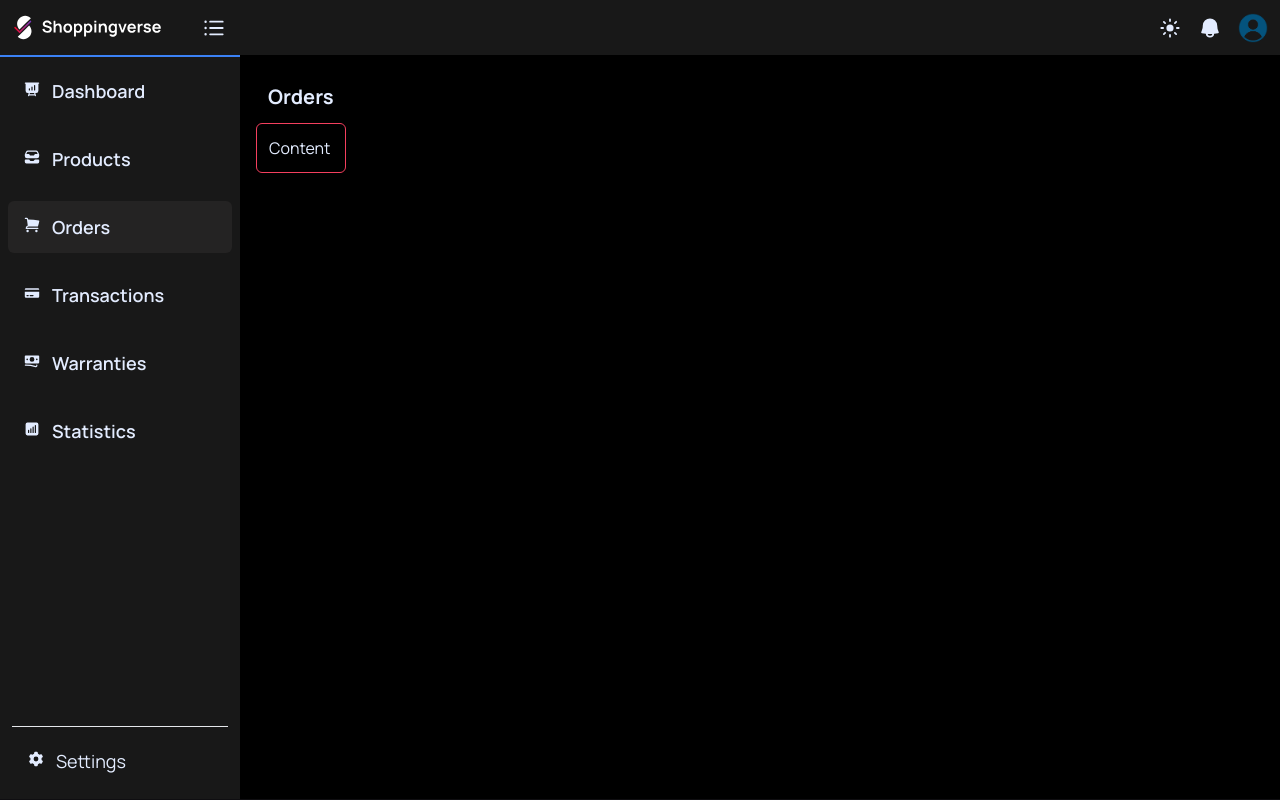
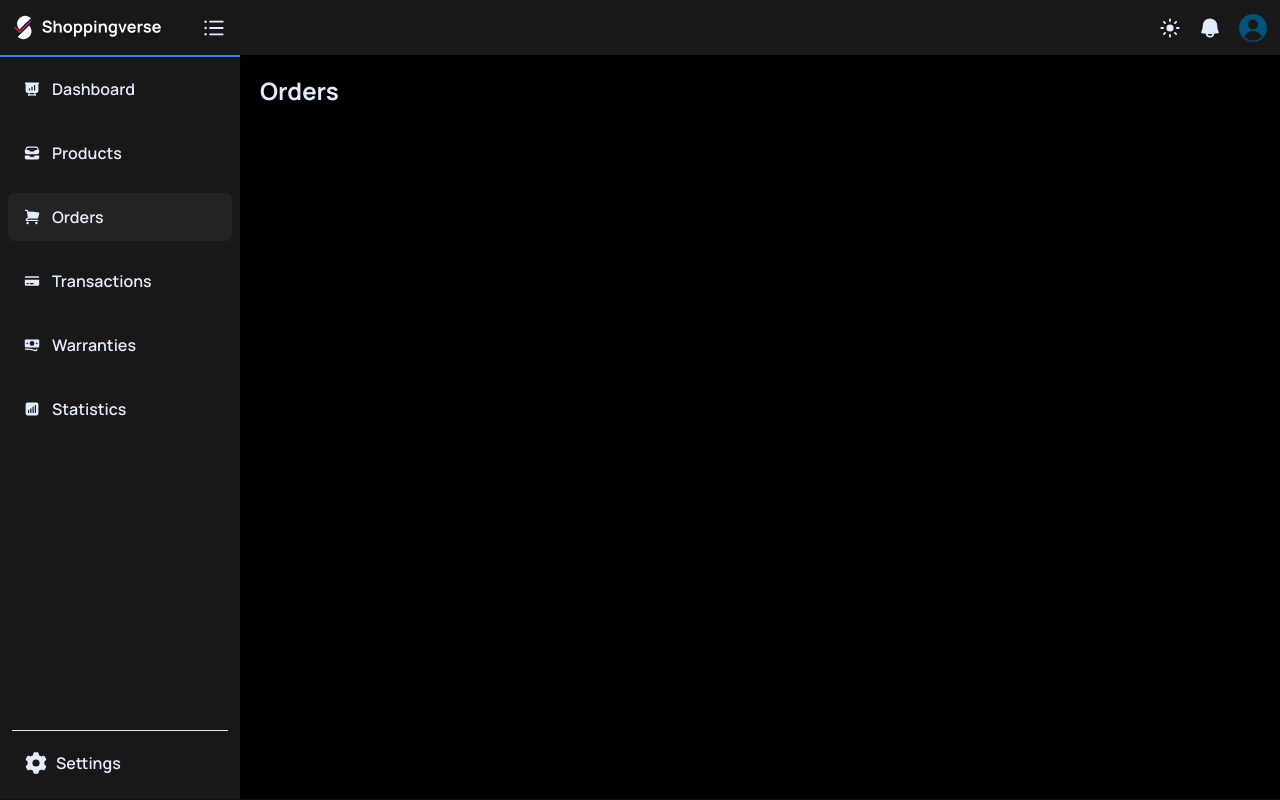
Before and after one commit to Soul-Coders/ecommerce-dapp, a Next.js app: page /orders in a window 1280 px wide. Built offline with nearby package versions, Linux system fonts and the light colour scheme.

Commit message:
Text responsiveness

```diff
--- a/components/Page.jsx
+++ b/components/Page.jsx
@@ -3,7 +3,7 @@ import Sidebar from './Sidebar';
 import Navbar from './Navbar';
 import { useState } from 'react';
 
-function Page({ name }) {
+function Page({ name, children }) {
   const [collapsed, setCollapse] = useState(false);
   const changeCollapse = () => {
     setCollapse(!collapsed);
@@ -23,11 +23,9 @@ function Page({ name }) {
         <Navbar onClick={changeCollapse} />
         <div className="flex flex-1 min-h-[93vh]">
           {!collapsed && <Sidebar />}
-          <div className="p-4">
-            <h1 className="p-3 text-xl font-bold">{name}</h1>
-            <div className="p-3 border border-rose-500 rounded-md">
-              <h3>Content</h3>
-            </div>
+          <div className="p-2">
+            <h1 className="p-3 text-xl font-bold md:text-xl lg:text-2xl">{name}</h1>
+            { children }
           </div>
         </div>
       </main>
--- a/components/Sidebar.jsx
+++ b/components/Sidebar.jsx
@@ -66,7 +66,7 @@ const Sidebar = () => {
                 >
                   <div className="flex flex-wrap gap-2 w-fit h-fit cursor-pointer">
                     {icon}
-                    <h3 className="text-sm lg:text-base xl:text-lg font-semibold">
+                    <h3 className="text-sm lg:text-base xl:text-base font-semibold">
                       {title}
                     </h3>
                   </div>
@@ -85,8 +85,8 @@ const Sidebar = () => {
               } p-3 hover:bg-blue-500 rounded-md`}
             >
               <div className="flex flex-wrap gap-2 w-fit h-fit cursor-pointer">
-                <Cog6ToothIcon className="h-6 w-6 sm:inline p-1" />
-                <h3 className="text-sm lg:text-base xl:text-lg">Settings</h3>
+                <Cog6ToothIcon className="h-6 w-6 sm:inline" />
+                <h3 className="text-sm lg:text-base xl:text-base font-semibold">Settings</h3>
               </div>
             </div>
           </Link>
```
